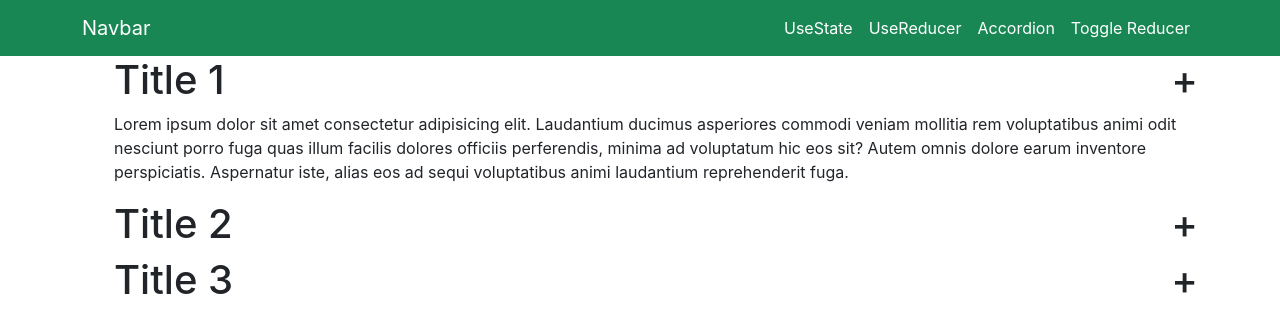
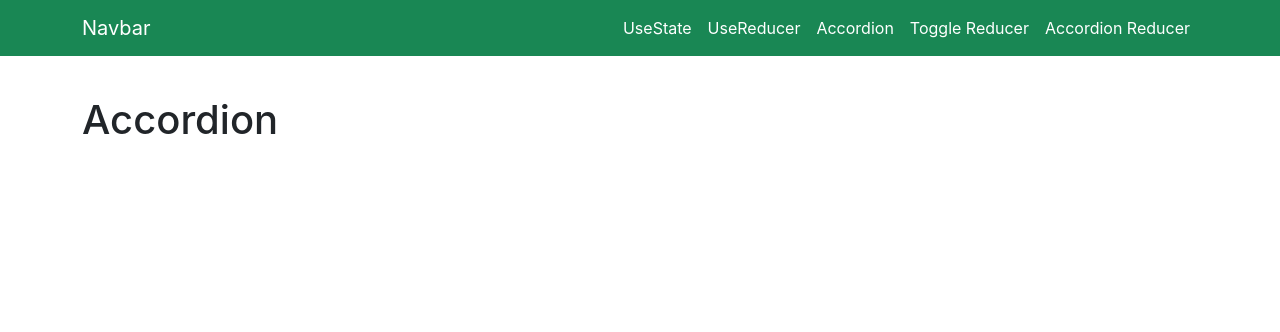
Before and after one commit to subhomoyprojects/react_task, a React (Create React App) app: page /accordion in a window 1280 px wide. Shown: the top 332 px of the page. Built offline with nearby package versions, Linux system fonts and the light colour scheme.

Commit message:
Accordine add

```diff
--- a/src/App.css
+++ b/src/App.css
@@ -41,11 +41,8 @@ img {
 .accordion-holder li {
   list-style-type: none;
 }
-.accordion-holder li p {
+.accordion-holder li p:not(.active) {
   display: none;
-}
-.accordion-holder li.active p {
-  display: block;
 }
 .accordion-holder li h1 {
   display: flex;
--- a/src/App.js
+++ b/src/App.js
@@ -5,6 +5,7 @@ import UseStateComponent from "./UseStateComponent/UseStateComponent";
 import UseReducerComponent from "./UseReducerComponent/UseReducerComponent";
 import Accordion from "./UseStateComponent/Accordion";
 import ToggleParentComponent from "./UseReducerComponent/ToggleParentComponent";
+import AccordionReducer from "./UseReducerComponent/AccordionReducer";
 
 function App() {
   return (
@@ -16,6 +17,7 @@ function App() {
           <Route path="/useReducer" element={<UseReducerComponent />} />
           <Route path="/accordion" element={<Accordion />} />
           <Route path="/toggleReducer" element={<ToggleParentComponent />} />
+          <Route path="/accordionReducer" element={<AccordionReducer />} />
         </Routes>
       </Router>
     </div>
--- a/src/Header.jsx
+++ b/src/Header.jsx
@@ -34,6 +34,11 @@ export default function Header() {
                   Toggle Reducer
                 </Link>
               </li>
+              <li className="nav-item">
+                <Link className="nav-link active" aria-current="page" to="/accordionReducer">
+                  Accordion Reducer
+                </Link>
+              </li>
             </ul>
           </div>
         </div>
--- /dev/null
+++ b/src/UseReducerComponent/AccordionReducer.jsx
@@ -0,0 +1,9 @@
+import React from "react";
+
+export default function AccordionReducer() {
+  return (
+    <div className="container common-gap">
+      <h1>AccordionReducer</h1>
+    </div>
+  );
+}
--- a/src/UseStateComponent/Accordion.jsx
+++ b/src/UseStateComponent/Accordion.jsx
@@ -1,38 +1,9 @@
-import React, { useState } from "react";
+import React from "react";
 
 export default function Accordion() {
-  const [state, setState] = useState(0);
   return (
-    <div className="container">
-      <ul className="accordion-holder">
-        <li className="active">
-          <h1>
-            Title 1 <span>+</span>
-          </h1>
-          <p>
-            Lorem ipsum dolor sit amet consectetur adipisicing elit. Laudantium ducimus asperiores commodi veniam mollitia rem voluptatibus animi odit nesciunt porro fuga quas illum facilis dolores officiis perferendis, minima ad voluptatum hic eos
-            sit? Autem omnis dolore earum inventore perspiciatis. Aspernatur iste, alias eos ad sequi voluptatibus animi laudantium reprehenderit fuga.
-          </p>
-        </li>
-        <li>
-          <h1>
-            Title 2 <span>+</span>
-          </h1>
-          <p>
-            Lorem ipsum dolor sit amet consectetur adipisicing elit. Laudantium ducimus asperiores commodi veniam mollitia rem voluptatibus animi odit nesciunt porro fuga quas illum facilis dolores officiis perferendis, minima ad voluptatum hic eos
-            sit? Autem omnis dolore earum inventore perspiciatis. Aspernatur iste, alias eos ad sequi voluptatibus animi laudantium reprehenderit fuga.
-          </p>
-        </li>
-        <li>
-          <h1>
-            Title 3 <span>+</span>
-          </h1>
-          <p>
-            Lorem ipsum dolor sit amet consectetur adipisicing elit. Laudantium ducimus asperiores commodi veniam mollitia rem voluptatibus animi odit nesciunt porro fuga quas illum facilis dolores officiis perferendis, minima ad voluptatum hic eos
-            sit? Autem omnis dolore earum inventore perspiciatis. Aspernatur iste, alias eos ad sequi voluptatibus animi laudantium reprehenderit fuga.
-          </p>
-        </li>
-      </ul>
+    <div className="common-gap container">
+      <h1>Accordion</h1>
     </div>
   );
 }
```
